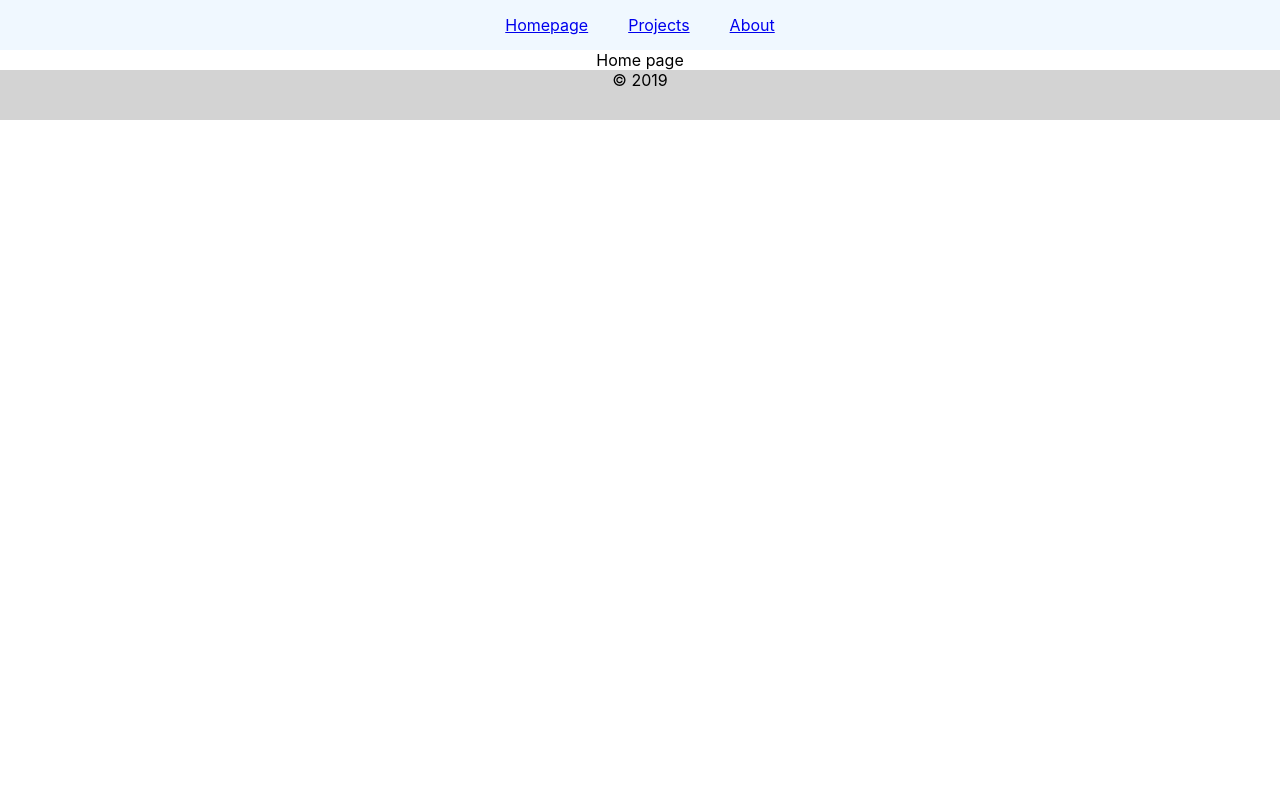
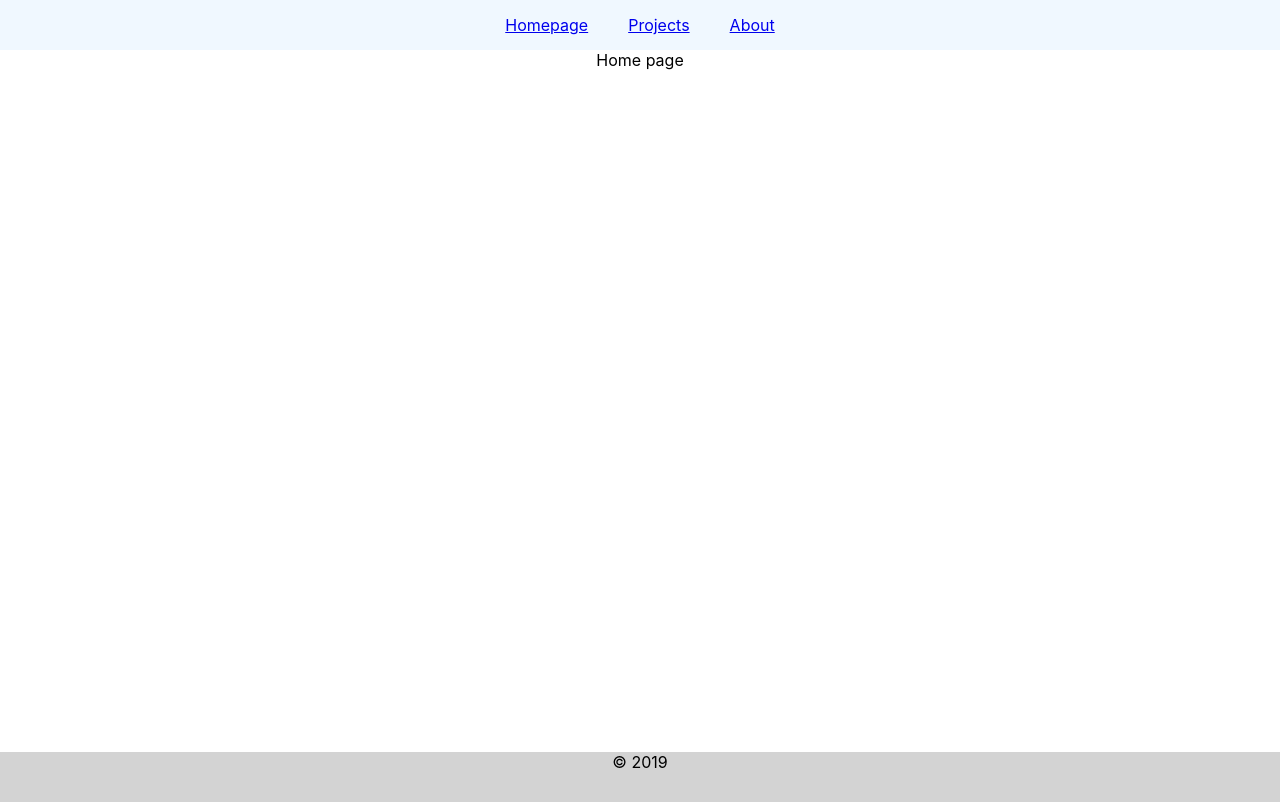
Before and after one commit to georgecretu26/react-sandbox, a React app: page / in a window 1280 px wide. Built offline with nearby package versions, Linux system fonts and the light colour scheme.

Commit message:
height to match the height of the window

```diff
--- a/src/index.less
+++ b/src/index.less
@@ -1,6 +1,10 @@
 * {
   margin: 0;
   padding: 0; /*auto is not valid for padding*/
+}
+
+html, #root, body{
+  height: 100%;
 }
 
 body {
```
